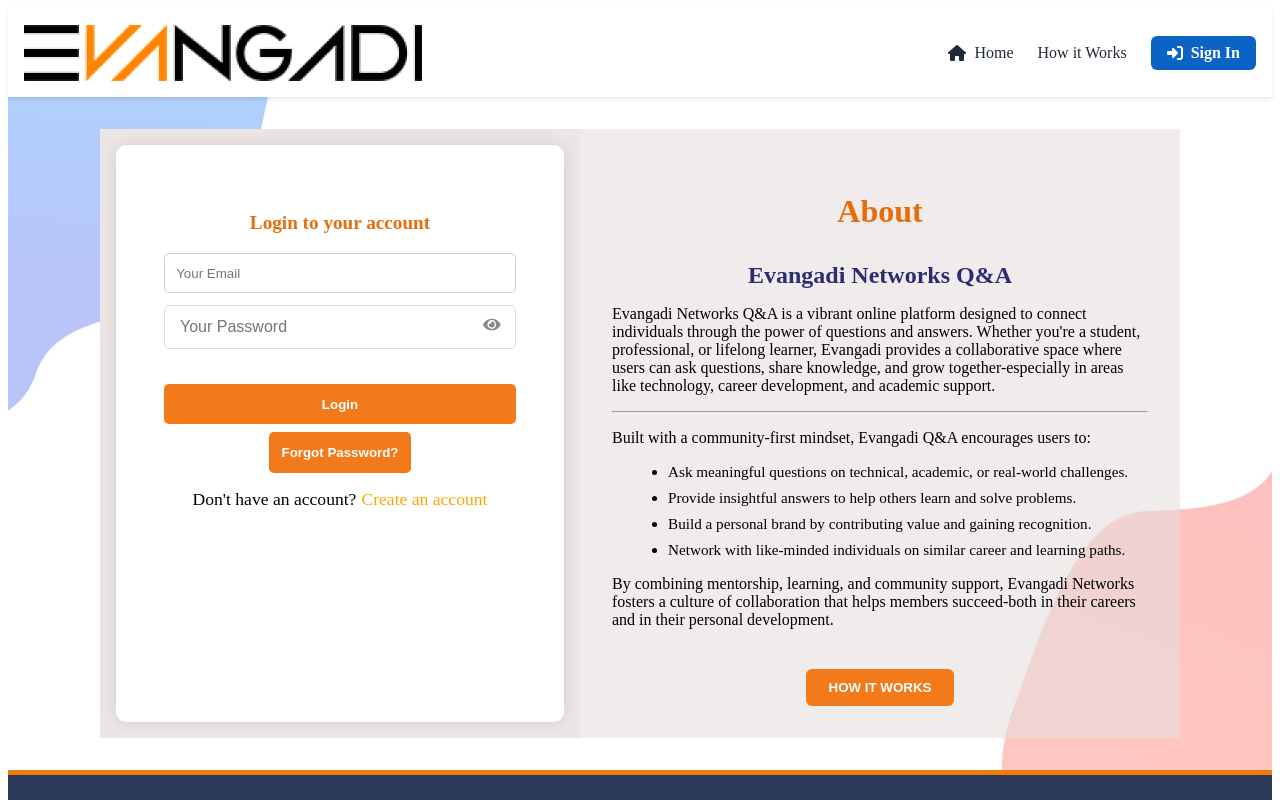
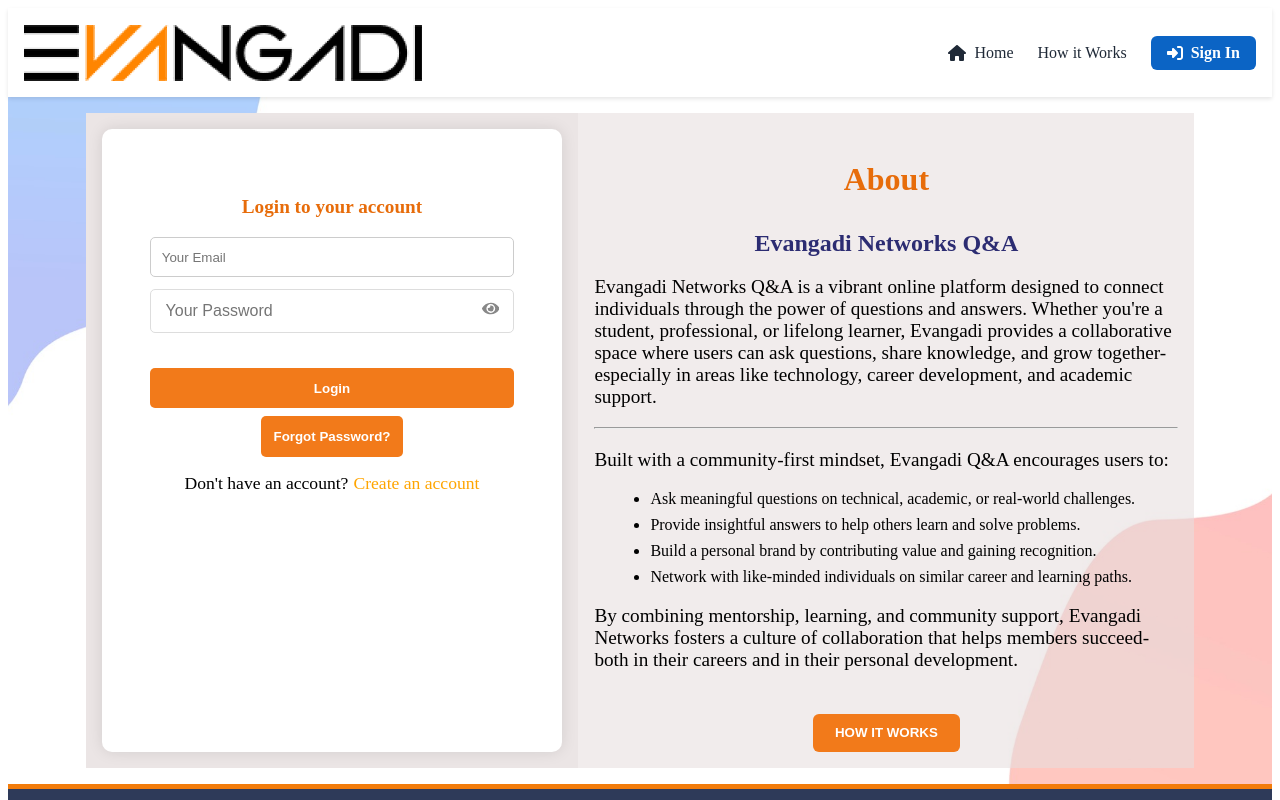
Before and after one commit to Biruk-25/Evangadi-Forum, a React (Vite) app: page /login in a window 1280 px wide. Shown: the top 800 px of the page. Built offline with nearby package versions, Linux system fonts and the light colour scheme.

Commit message:
Update all project files

```diff
--- a/src/components/footerComponent/Footer.module.css
+++ b/src/components/footerComponent/Footer.module.css
@@ -38,6 +38,7 @@
 }
 
 .socialIcon {
+  font-size: 1.5rem;
   color: rgba(225, 73, 49, 0.823);
   transition: color 0.3s ease;
 }
--- a/src/pages/LoginPage/LoginPage.module.css
+++ b/src/pages/LoginPage/LoginPage.module.css
@@ -3,7 +3,7 @@
   display: flex;
   flex-wrap: wrap;
   justify-content: center;
-  padding: 2rem;
+  padding: 1rem;
   box-sizing: border-box;
   background-size: cover;
   background-position: center;
@@ -25,7 +25,7 @@
 .rightBox {
   justify-items: center;
   width: 50%;
-  padding: 2rem;
+  padding: 1rem;
   background: rgba(231, 223, 223, 0.582);
   box-sizing: border-box;
 }
@@ -44,13 +44,13 @@
 
 .rightBox p {
   color: black;
-  font-size: 1rem;
+  font-size: 1.2rem;
 }
 
 .rightBox ul {
   margin-left: 1rem;
   color: black;
-  font-size: 0.95rem;
+  font-size: 1rem;
 }
 h3 {
   color: #e76c0a;
```
Also changed, not shown: src/components/GuestRoute.jsx (deleted, +0 -15 lines), src/pages/QuestionDetailPage/QuestionDetailPage.jsx (+0 -172 lines).
